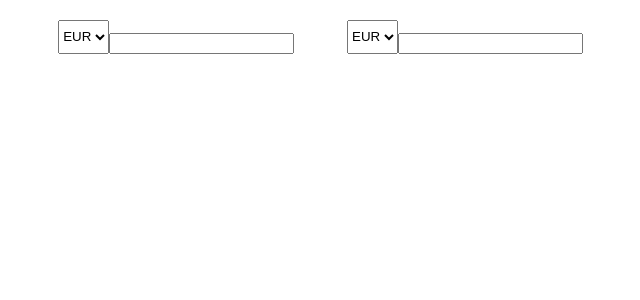
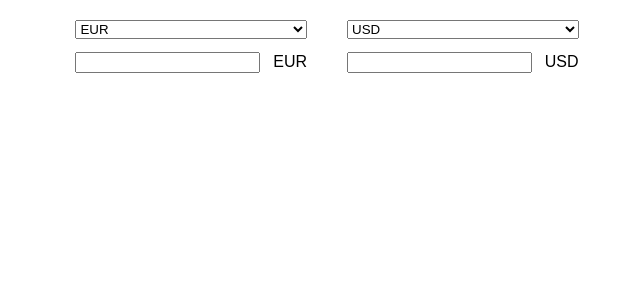
Before and after one commit to chikamichi/fxpocket, a React (Create React App) app: page / in a window 1280 px wide. Shown: the top 300 px of the page, without its empty margins (313-953 px from the left). Built offline with nearby package versions, Linux system fonts and the light colour scheme.

Commit message:
[TDD] App: register a snapshot

```diff
--- a/src/App.js
+++ b/src/App.js
@@ -7,8 +7,8 @@
   render() {
     return (
       <div className="fxp">
-        <Currency />
-        <Currency />
+        <Currency type='quote' currency='EUR' />
+        <Currency type='counter' currency='USD' />
       </div>
     )
   }
```
Also changed, not shown: 2 other files (tests, documents, lock files or other folders).
